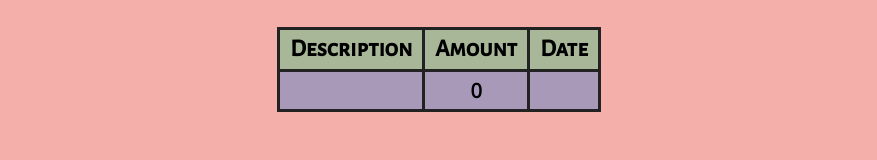
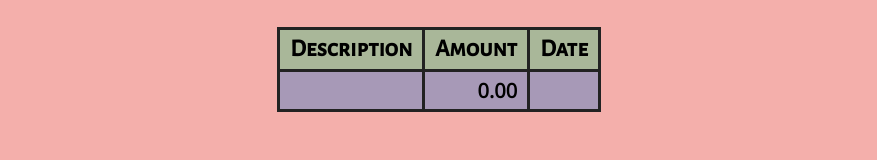
Before and after one commit to vilnytskyy/-summer-2021-39548-assignment-4, a React (Create React App) app: page /credits in a window 1280 px wide. Shown: the part 491-651 px from the top of the page, without its empty margins (201-1078 px from the left). Built offline with nearby package versions, Linux system fonts and the light colour scheme; no server answers.

Commit message:
Added description and amount classes, styled both

```diff
--- a/src/components/Display.js
+++ b/src/components/Display.js
@@ -11,8 +11,8 @@ class Display extends Component {
 
         return (
             <tr className={"Display " + id}>
-                <td>{description}</td>
-                <td>{amount}</td>
+                <td className="description">{description}</td>
+                <td className="amount">{parseFloat(amount).toFixed(2)}</td>
                 <td>{date}</td>
             </tr>
         );
--- a/src/css/index.css
+++ b/src/css/index.css
@@ -65,3 +65,11 @@ input {
     color: #222222;
     border: 3px solid #222222;
 }
+
+.description {
+    text-align: left;
+}
+
+.amount {
+    text-align: right;
+}
```
